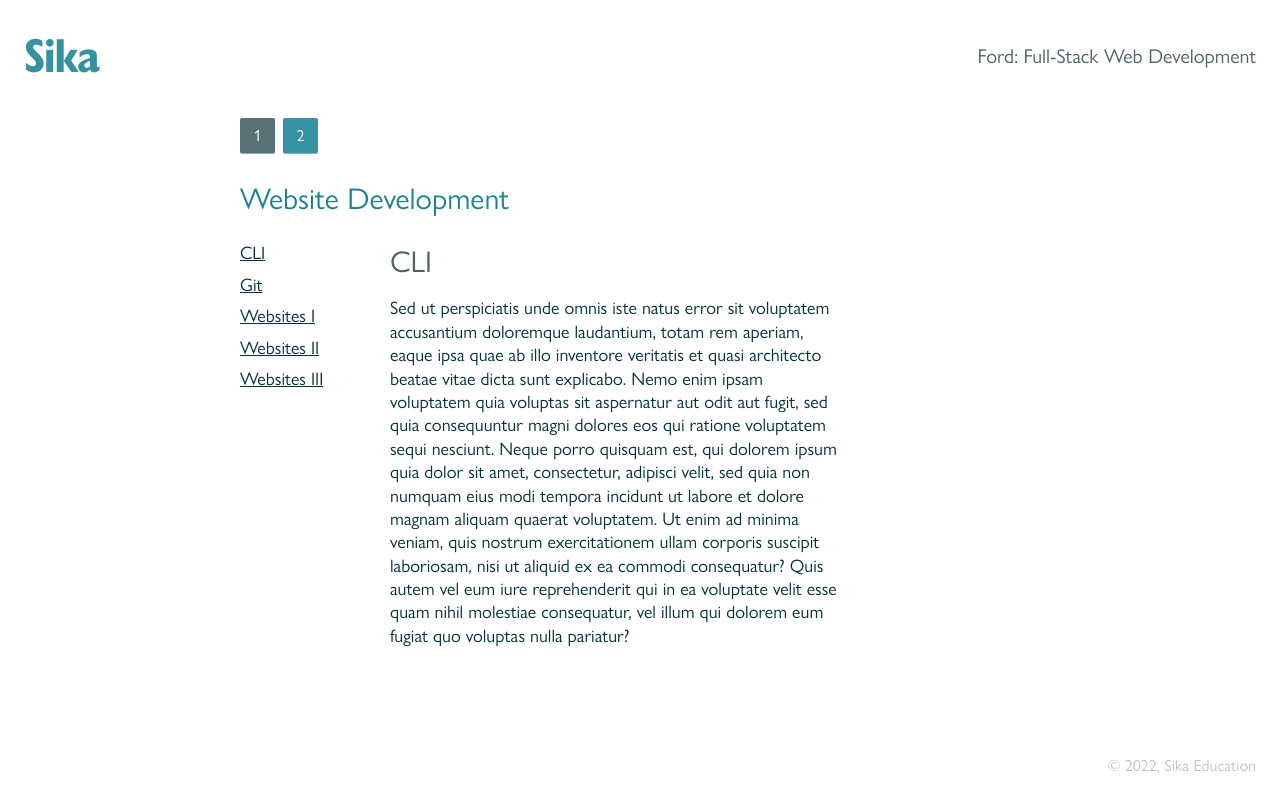
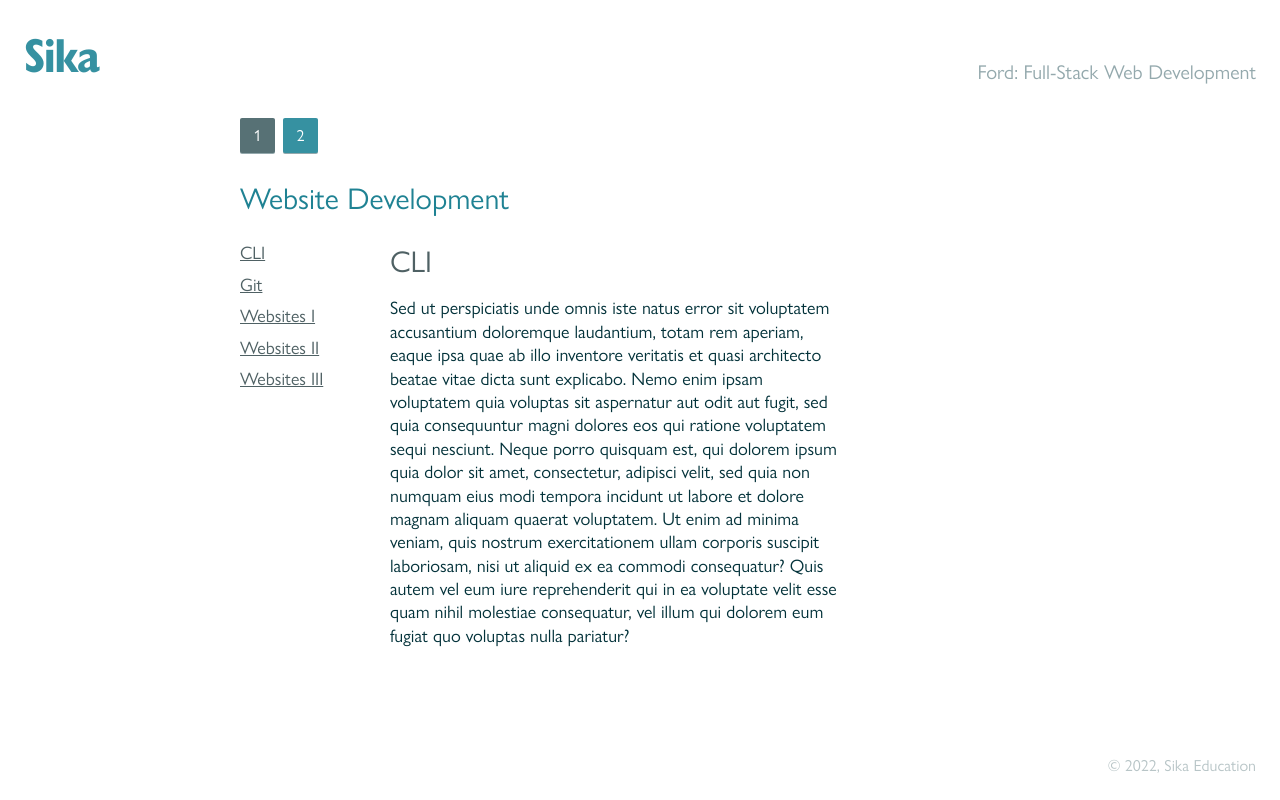
Before and after one commit to sikaeducation/janus, a React (Create React App) app in the folder frontend/: page / in a window 1280 px wide. Built offline with nearby package versions, Linux system fonts and the light colour scheme.

Commit message:
Update styles

```diff
--- a/frontend/src/styles/_typography.scss
+++ b/frontend/src/styles/_typography.scss
@@ -11,7 +11,7 @@
 }
 
 @mixin hero-font {
-  font-family: "Gill Sans Condensed";
+  font-family: "Gill Sans Condensed", sans-serif;
   color: colors.$primary-5;
   font-size: sizes.$f9;
   letter-spacing: -2px;
@@ -21,22 +21,20 @@
 }
 
 @mixin tagline-font {
-  font-family: "Gill Sans";
+  font-family: "Gill Sans", sans-serif;
   color: colors.$primary-1;
   font-size: sizes.$f4;
 }
 
 @mixin nav-item-font {
-  font-family: Roboto, sans-serif;
+  font-family: "Gill Sans", sans-serif;
   font-weight: 400;
-  color: colors.$grey-2;
-  margin-bottom: sizes.$s4;
+  color: colors.$grey-4;
   font-size: sizes.$f4;
-  line-height: sizes.$f6;
 }
 
 @mixin body-font {
-  font-family: "Gill Sans";
+  font-family: "Gill Sans", sans-serif;
   color: colors.$primary-1;
   font-size: sizes.$f4;
   font-weight: 400;
@@ -58,7 +56,7 @@
   font-family: "Gill Sans", sans-serif;
   font-weight: 400;
   font-size: sizes.$f5;
-  color: colors.$grey-4;
+  color: colors.$grey-6;
   line-height: sizes.$f7;
 }
 
@@ -71,6 +69,7 @@
 }
 
 @mixin breadcrumb-font {
+  font-family: "Gill Sans", sans-serif;
   font-size: sizes.$f2;
   font-weight: 400;
   color: colors.$grey-4;
@@ -88,7 +87,7 @@
 }
 
 @mixin legal-font {
-  font-family: "Gill Sans";
+  font-family: "Gill Sans", sans-serif;
   color: colors.$grey-7;
   font-size: sizes.$f3;
   font-weight: 400;
--- a/frontend/src/views/App.scss
+++ b/frontend/src/views/App.scss
@@ -31,7 +31,7 @@
   display: flex;
   flex-flow: row wrap;
   justify-content: space-between;
-  align-items: center;
+  align-items: flex-end;
   margin-bottom: sizes.$s6;
   @media (max-width: sizes.$small-breakpoint){
     margin-bottom: sizes.$s4;
@@ -145,6 +145,7 @@
 .section-link {
   display: inline-block;
   margin-bottom: sizes.$s2;
+  @include typography.nav-item-font;
 }
 
 .App > footer {
```
